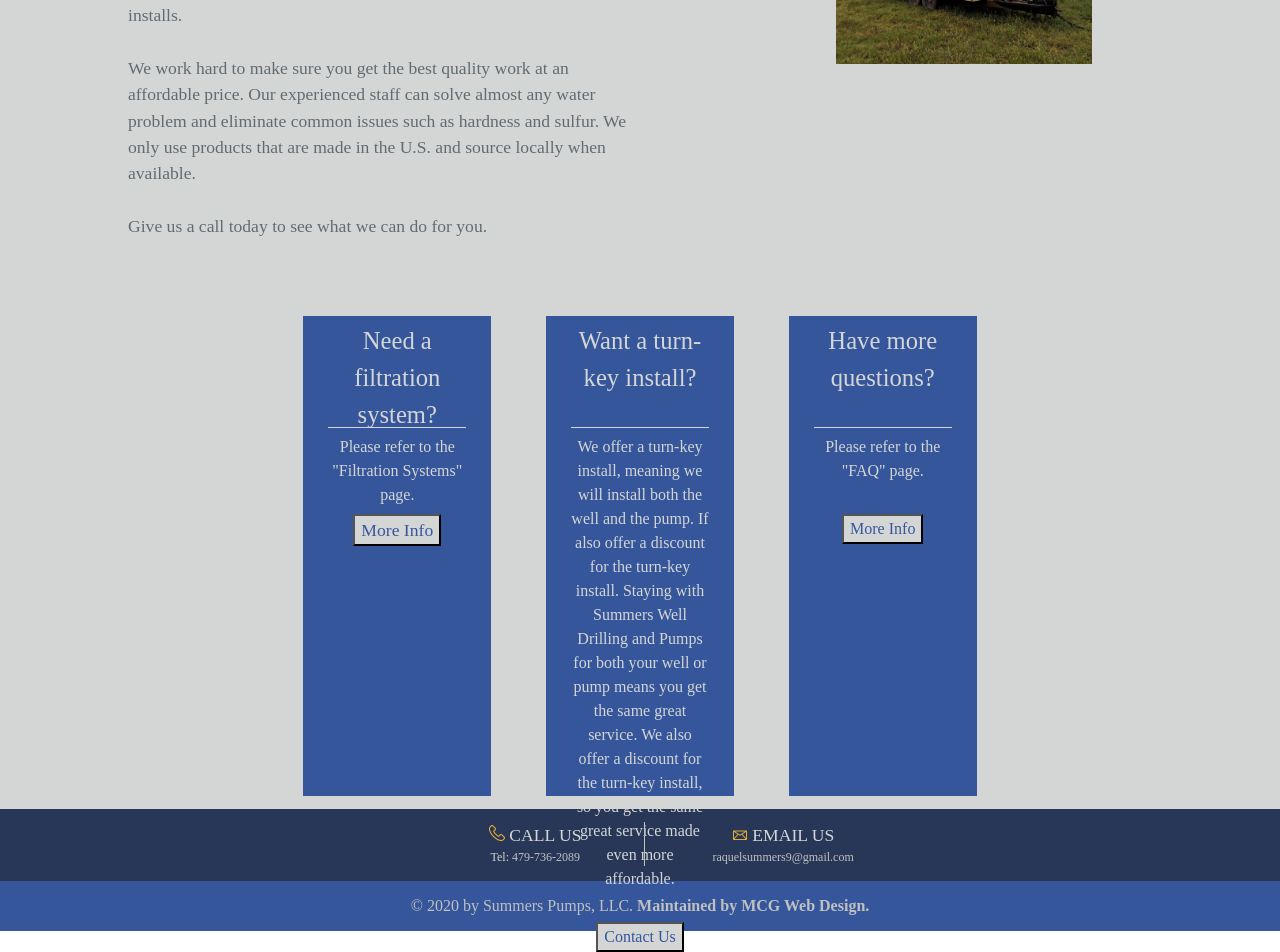
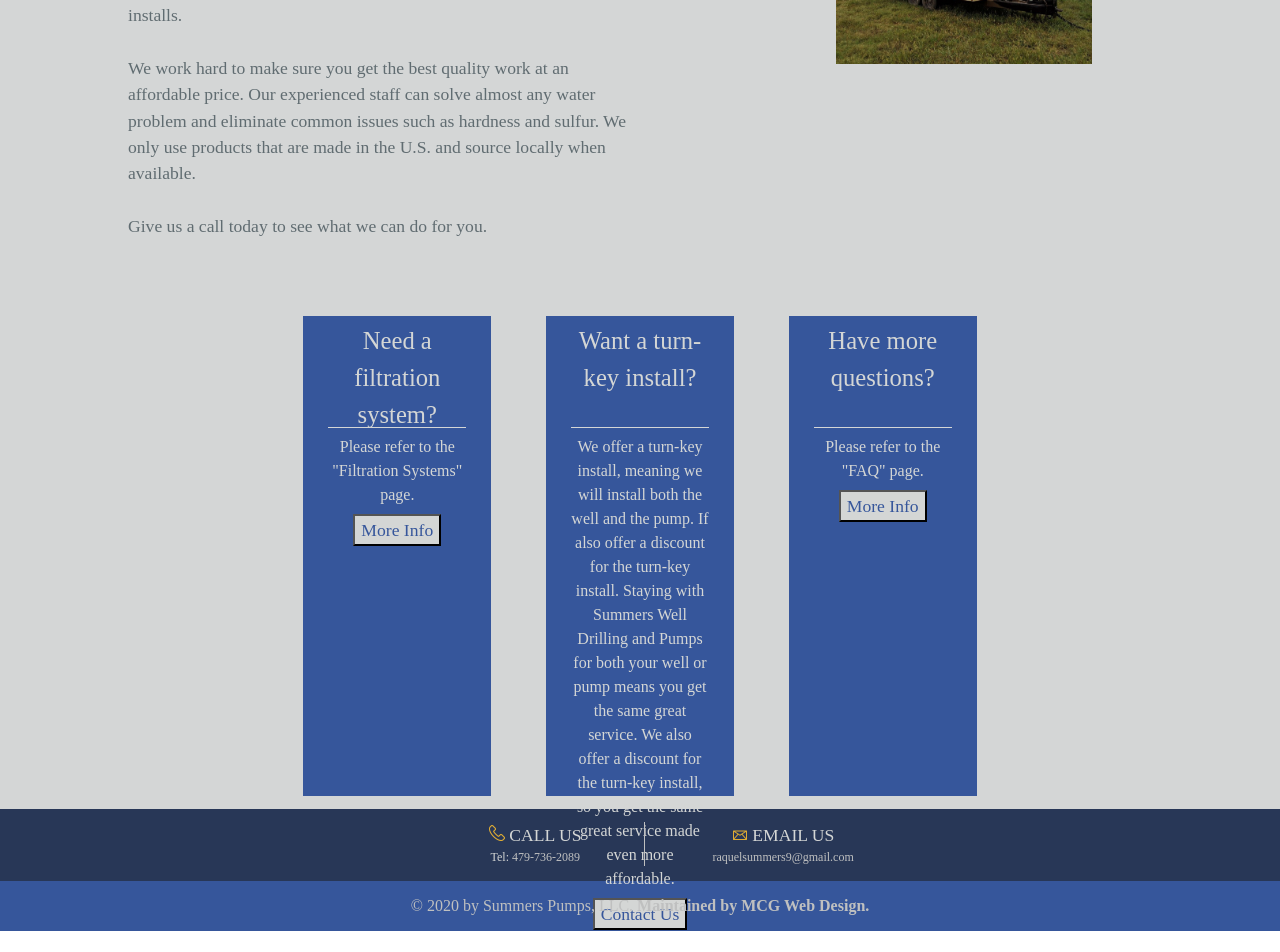
Before and after one commit to jamess999888/SummersPumps, a Jekyll site: the page built from index.md, in a window 1280 px wide. Shown: the part 1134-2086 px from the top of the page. Built offline with Jekyll 4.4.1, drawn with Linux system fonts in a browser that asks for light colours; our own code applies the rules of GitHub Pages for plain Markdown files; after the commit the page ends 2065 px from its top, so only the background shows below that.

Commit message:
messing with buttons

```diff
--- a/index.md
+++ b/index.md
@@ -83,22 +83,20 @@
 discount for the turn-key install. Staying with Summers Well Drilling and Pumps for both your well or
 pump means you get the same great service. We also offer a discount for the turn-key install, so you get
 the same great service made even more affordable.
-							<br>
-							<br>
-							<button href="http://www.summerswelldrilling.com/contactUs">Contact Us</button>
 						</div>
 
+							<button href="http://www.summerswelldrilling.com/contactUs">Contact Us</button>
+
 					</div>
-					<div class="bottom-block-link" href="/SummersDrilling/faq">
+					<div class="bottom-block-link">
 						<h2 class="bottom-block-link-header">
 							Have more questions?
 						</h2>
 						<div class="bottom-block-link-content">
 							Please refer to the "FAQ" page.
-							<br>
-							<br>
-							<button href="http://www.summerswelldrilling.com/faq">More Info</button>
 						</div>
+
+						<button href="http://www.summerswelldrilling.com/faq">More Info</button>
 					</div>
 				</div>
 	</div>
```
